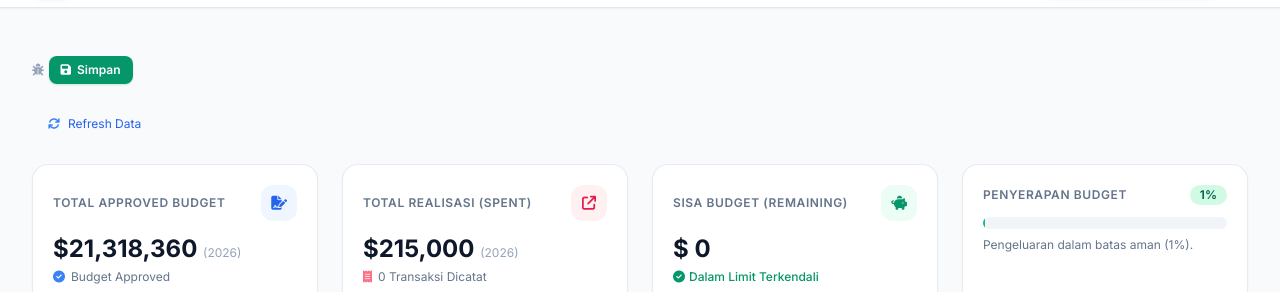
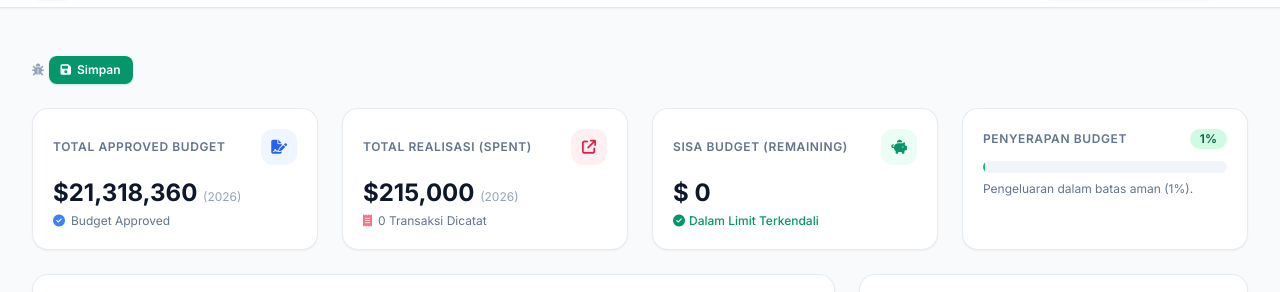
Before and after one commit to tamaky11/fpe-budget-monitoring, a plain HTML site: page index.html in a window 1280 px wide. Shown: the part 57-349 px from the top of the page. Drawn offline with nearby package versions, Linux system fonts and the light colour scheme.

Commit message:
Update index.html

```diff
--- a/index.html
+++ b/index.html
@@ -268,14 +268,10 @@
 <button onclick="verifyDataStorage()" class="text-xs text-slate-400 hover:text-slate-600">
     <i class="fas fa-bug"></i>
 </button>
-<button onclick="forceSaveData()" class="inline-flex items-center px-3 py-1.5 text-xs font-semibold rounded-lg text-white bg-emerald-600 hover:bg-emerald-700 transition shadow-sm shadow-emerald-600/20" title="Simpan Data">
+
+		<button onclick="forceSaveData()" class="inline-flex items-center px-3 py-1.5 text-xs font-semibold rounded-lg text-white bg-emerald-600 hover:bg-emerald-700 transition shadow-sm shadow-emerald-600/20" title="Simpan Data">
     <i class="fas fa-save mr-1.5"></i>
     <span class="hidden sm:inline">Simpan</span>
-</button>
-
-<!-- Tambahkan di header atau utility menu -->
-<button onclick="forceRefreshData()" class="w-full text-left px-4 py-2 text-xs text-blue-600 hover:bg-blue-50 flex items-center">
-    <i class="fas fa-sync text-blue-500 w-5"></i> Refresh Data
 </button>
 
         <!-- Top Metrics / Overview Cards -->
```
